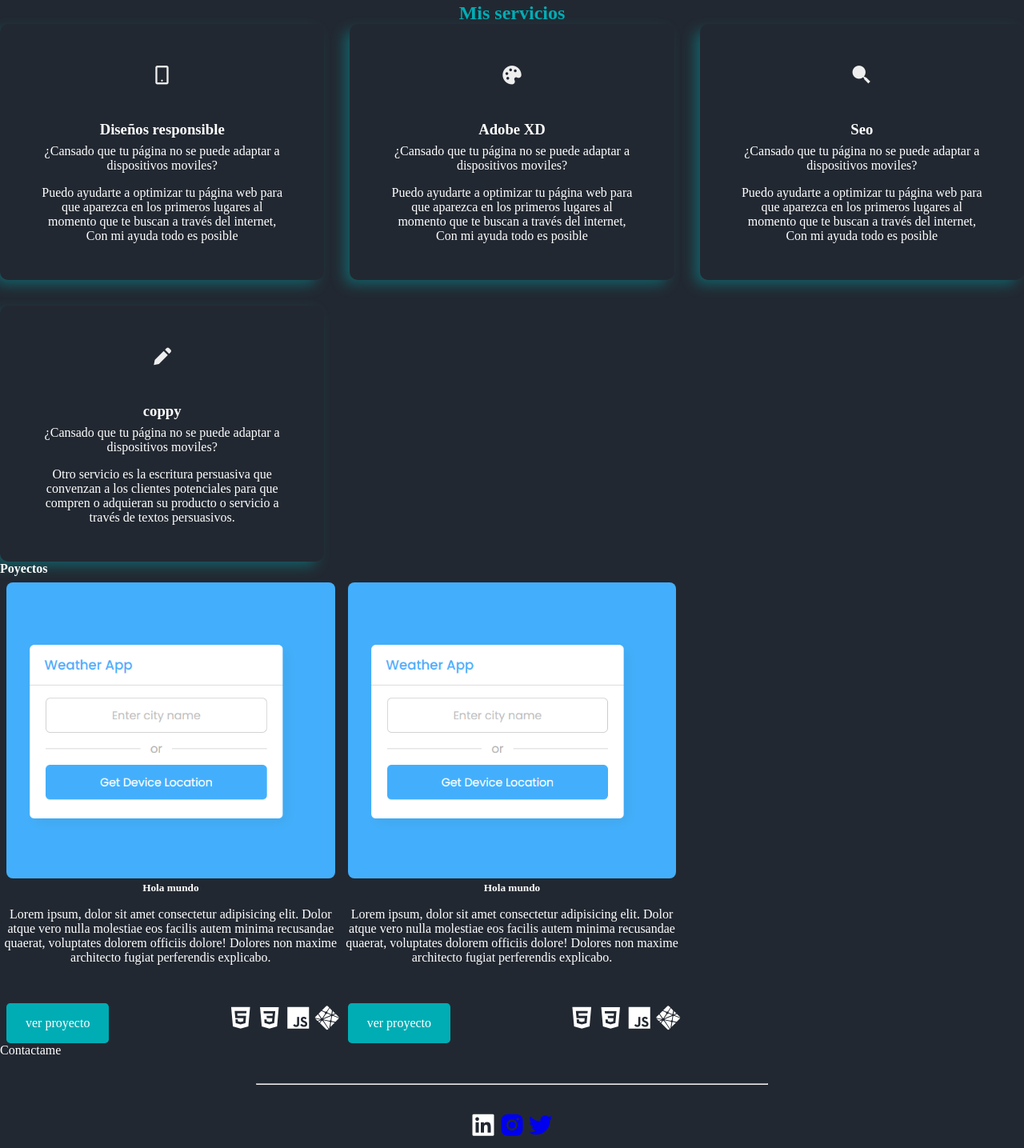
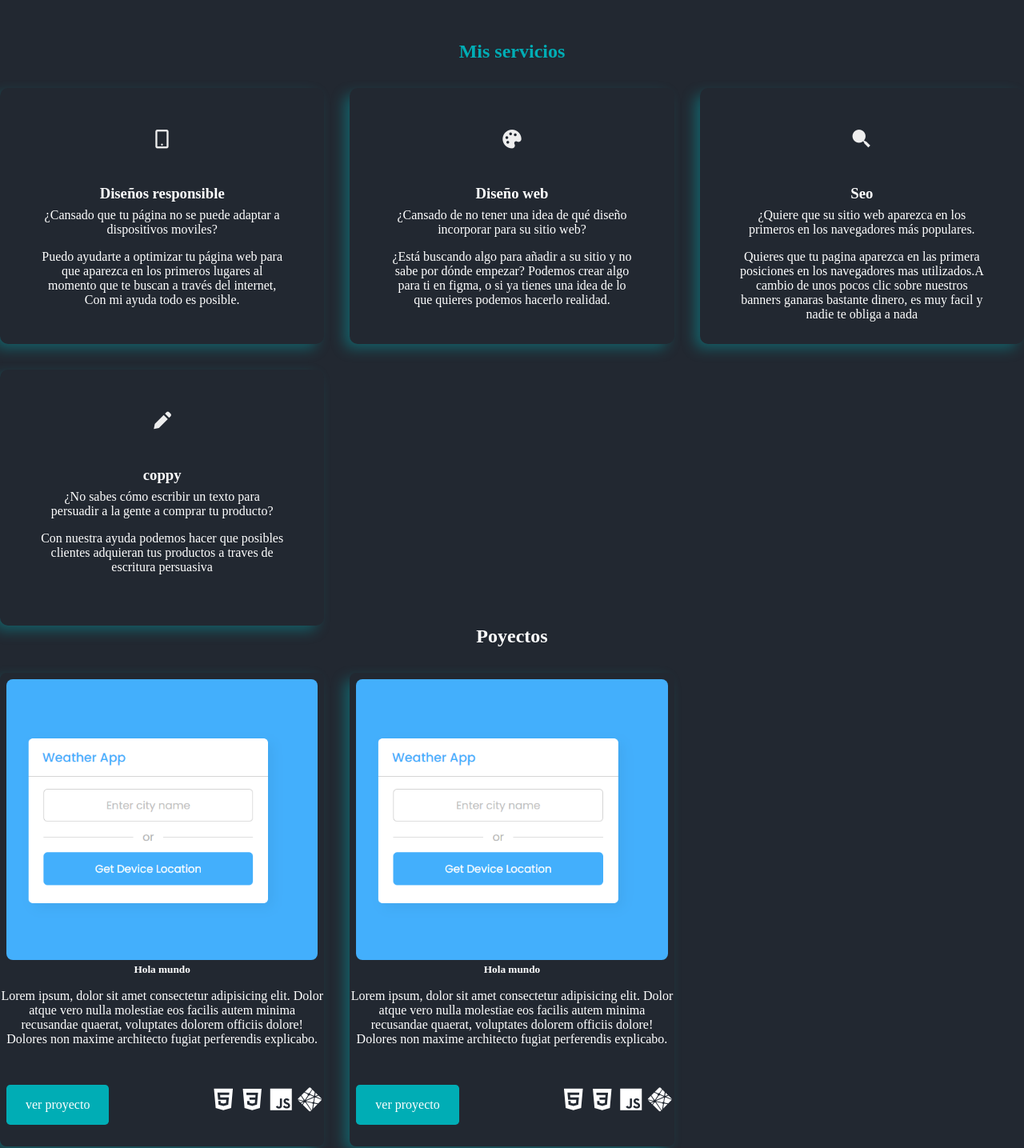
Before and after one commit to Legan1/Portafolio-web, a plain HTML site: page Index.html in a window 1280 px wide. Shown: the part 809-2244 px from the top of the page at 80% size. Drawn offline with nearby package versions, Linux system fonts and the light colour scheme.

Commit message:
pre-final

```diff
--- a/Index.html
+++ b/Index.html
@@ -58,27 +58,21 @@
   </header>
 
   <main>
-        <!--============== HOME ===============-->
 
-
-        <!--=============== ABOUT ===============-->
-                 <!--=============== HOME ===============-->
     <section class="container section section__height" id="home">
       <div class="container__sobremi">
         <div class="sobremi__texto">
           <span class="text first-text">Hola soy</span>
-              <span class="text sec-text">Luis</span>
+          <span class="text sec-text"></span>
           <p class="descripcion">
             Soy un diseñador y desarrollador web profesional. Puedo ayudarlo a construir un sitio web que satisfaga
             todas sus necesidades comerciales o personales.
             <br>
-                Mi trabajo no es solo crear el sitio, sino también proporcionar asesoramiento sobre usabilidad y diseño <br>
-
 
           <div class="descripcion_centro">
-                Trabajemos juntos con la creación de tu página a partir de tus necesidades...
+            Te propongamos la creación de tu página web innovadora, óptima y personalizada a partir de tus necesidades y
+            objetivos, según el presupuesto que tengas.
           </div>
-
           </p>
         </div>
         <div class="imagen">
@@ -102,7 +96,6 @@
       </div>
     </section>
 
-        <!--=============== SKILLS ===============-->
     <section class="container section section__height" id="skills">
       <h2 class="servicios">Mis servicios</h2>
 
@@ -117,8 +110,9 @@
               ¿Cansado que tu página no se puede adaptar a dispositivos moviles?
             </p>
             <p class="descripcion__titulo-descipcion">
-                  Puedo ayudarte a optimizar tu página web para que aparezca en los primeros lugares al momento que te buscan a
-                  través del internet, Con mi ayuda todo es posible
+              Puedo ayudarte a optimizar tu página web para que aparezca en los primeros lugares al momento que te
+              buscan a
+              través del internet, Con mi ayuda todo es posible.
             </p>
             </p>
           </div>
@@ -131,13 +125,12 @@
             <div class="icon">
               <i class='bx bxs-palette'></i>
             </div>
-                <h3 class="Service_titulo">Adobe XD</h3>
+            <h3 class="Service_titulo">Diseño web</h3>
             <p class="Service_descripcion-titulo">
-                  ¿Cansado que tu página no se puede adaptar a dispositivos moviles?
-                </p>
+              ¿Cansado de no tener una idea de qué diseño incorporar para su sitio web? </p>
             <p class="descripcion__titulo-descipcion">
-                  Puedo ayudarte a optimizar tu página web para que aparezca en los primeros lugares al momento que te buscan a
-                  través del internet, Con mi ayuda todo es posible
+              ¿Está buscando algo para añadir a su sitio y no sabe por dónde empezar? Podemos crear algo para ti en
+              figma, o si ya tienes una idea de lo que quieres podemos hacerlo realidad.
             </p>
 
           </div>
@@ -150,11 +143,11 @@
             </div>
             <h3 class="Service_titulo">Seo</h3>
             <p class="Service_descripcion-titulo">
-                  ¿Cansado que tu página no se puede adaptar a dispositivos moviles?
+              ¿Quiere que su sitio web aparezca en los primeros en los navegadores más populares.
             </p>
             <p class="descripcion__titulo-descipcion">
-                  Puedo ayudarte a optimizar tu página web para que aparezca en los primeros lugares al momento que te buscan a
-                  través del internet, Con mi ayuda todo es posible
+              Quieres que tu pagina aparezca en las primera posiciones en los navegadores mas utilizados.A cambio de
+              unos pocos clic sobre nuestros banners ganaras bastante dinero, es muy facil y nadie te obliga a nada
             </p>
 
           </div>
@@ -167,18 +160,16 @@
             </div>
             <h3 class="Service_titulo">coppy</h3>
             <p class="Service_descripcion-titulo">
-                  ¿Cansado que tu página no se puede adaptar a dispositivos moviles?
+              ¿No sabes cómo escribir un texto para persuadir a la gente a comprar tu producto?
             </p>
             <p class="descripcion__titulo-descipcion">
-                  Otro servicio es la escritura persuasiva que convenzan a los clientes potenciales para que compren o adquieran
-                  su producto o servicio a través de textos persuasivos.
+              Con nuestra ayuda podemos hacer que posibles clientes adquieran tus productos a traves de escritura persuasiva
             </p>
           </div>
         </div>
       </div>
     </section>
 
-        <!--=============== PORTFOLIO ===============-->
     <section class="container section section__height" id="portfolio">
 
       <h4 class="Titulo_proyecto">Poyectos</h4>
@@ -190,7 +181,8 @@
           <div class="proyecto_grid_titulo">
             <h5>Hola mundo</h5>
             <p class="proyecto_grid_texto">
-          Lorem ipsum, dolor sit amet consectetur adipisicing elit. Dolor atque vero nulla molestiae eos facilis autem
+              Lorem ipsum, dolor sit amet consectetur adipisicing elit. Dolor atque vero nulla molestiae eos facilis
+              autem
               minima recusandae quaerat, voluptates dolorem officiis dolore! Dolores non maxime architecto fugiat
               perferendis explicabo.
             </p>
@@ -215,7 +207,8 @@
           <div class="proyecto_grid_titulo">
             <h5>Hola mundo</h5>
             <p class="proyecto_grid_texto">
-          Lorem ipsum, dolor sit amet consectetur adipisicing elit. Dolor atque vero nulla molestiae eos facilis autem
+              Lorem ipsum, dolor sit amet consectetur adipisicing elit. Dolor atque vero nulla molestiae eos facilis
+              autem
               minima recusandae quaerat, voluptates dolorem officiis dolore! Dolores non maxime architecto fugiat
               perferendis explicabo.
             </p>
@@ -234,8 +227,6 @@
         </div>
       </div>
     </section>
-
-        <!--=============== CONTACTME ===============-->
     <section class="container section section__height" id="contactme">
       <footer>
         <p class="contacto">
@@ -246,13 +237,13 @@
           <hr>
           <ul>
             <li>
-                  <i class='bx bxl-linkedin-square bx-md'></i>
+              <i class='bx bxl-linkedin-square bx-md' class="red"></i>
             </li>
             <li>
-                 <a href="https://www.instagram.com/"><i class='bx bxl-instagram-alt bx-md'></i></a>
+              <a href="https://www.instagram.com/" class="red"><i class='bx bxl-instagram-alt bx-md'></i></a>
             </li>
             <li>
-                  <a href="https://twitter.com/home"><i class='bx bxl-twitter bx-md'></i></a>
+              <a href="https://twitter.com/home" class="red"><i class='bx bxl-twitter bx-md'></i></a>
             </li>
 
           </ul>
--- a/estilos/estilo.css
+++ b/estilos/estilo.css
@@ -61,12 +61,6 @@
     height: auto;
   }
 
-  /*=============== REUSABLE CSS CLASSES ===============*/
-
-
-  /*=============== LAYOUT ===============*/
-
-  /*=============== HEADER ===============*/
   .header {
     position: fixed;
     top: 0;
@@ -132,13 +126,17 @@
   display: grid;
   grid-template-columns: repeat(2,1fr);
   align-items: center;
-  margin-top: -15rem;
+  margin-top: -12rem;
 }
 .first-text{
 color: var(--title-color);
 }
+.sec-text{
+  font-size: 1.5rem;
+}
 .container__sobremi .descripcion{
   font-size: 1.5rem;
+  margin-top: 3rem;
   color:var(--text-color);
   line-height: 2;
   margin-bottom: 3rem;
@@ -146,8 +144,9 @@ color: var(--title-color);
 
 .container__sobremi .descripcion_centro{
   font-size: 1.5rem;
-  text-align: center;
   display: block;
+  line-height: 2;
+  margin-bottom: 3rem;
 }
 
 
@@ -155,6 +154,7 @@ color: var(--title-color);
 .servicios{
     color: var(--title-color);
     text-align: center;
+    margin-bottom: 2rem;
 }
 .Service_titulo{
   line-height: 2;
@@ -190,7 +190,8 @@ color: var(--title-color);
 /*proyecto*/
 .Titulo_proyecto{
   text-align: center;
-  display: inline;
+  margin-bottom: 2rem;
+  font-size: 1.5rem;
 }
 
 .Service_titulo{
@@ -211,6 +212,12 @@ color: var(--title-color);
 .proyecto_grid{
   display: grid;
   grid-template-columns: repeat(3,1fr);
+  gap: 2rem;
+}
+.proyecto_grid-contenedor{
+  box-shadow: -8px 7px 17px -2px rgba(0,173,181,0.43);
+  height: 37rem;
+  border-radius: .5rem;
 }
 .proyecto_grid_titulo h5{
   text-align: center;
@@ -240,6 +247,11 @@ color: var(--title-color);
   align-items: center;
 }
 /*redes*/
+.contacto{
+  font-size: 1.5rem;
+  text-align: center;
+  margin-top: 2rem;
+}
 .redes hr{
   margin-top: 2rem;
   margin-bottom: 2rem;
@@ -252,10 +264,9 @@ color: var(--title-color);
   display: flex;
   justify-content: center;
 }
-/**/
-/*=============== MEDIA QUERIES ===============*/
-/* For small devices */
-/* Remove if you choose, the minimalist design */
+.red{
+  color: var(--container-color);
+}
 
 @media screen and (max-width: 320px) {
   .nav__name {
@@ -268,9 +279,9 @@ color: var(--title-color);
 
 @media screen and (max-width: 767px) {
   .home_blob{
-    width: 135%;
+    width: 119%;
     height: 30rem;
-    margin-left: -4rem;
+    margin-left: -3rem;
   }
   .container__sobremi{
     grid-template-columns: repeat(1,1fr);
@@ -325,10 +336,6 @@ color: var(--title-color);
  .contenedor{
   gap: 2rem;
  }
- /**/
-
-/*redes*/
-
 
 .contacto{
   margin-top: 2rem;
--- a/script/app.js
+++ b/script/app.js
@@ -35,10 +35,10 @@ const text = document.querySelector(".sec-text")
 
 const textload =() =>{
     setTimeout(() => {
-        text.textContent=''
+        text.textContent='Freelancer'
     }, 0);
     setTimeout(() => {
-        text.textContent='diseñador'
+        text.textContent='diseñador web'
     }, 4000);
     setTimeout(() => {
         text.textContent='copywriting'
```
Lines whose indentation alone changed are shown as unchanged.
